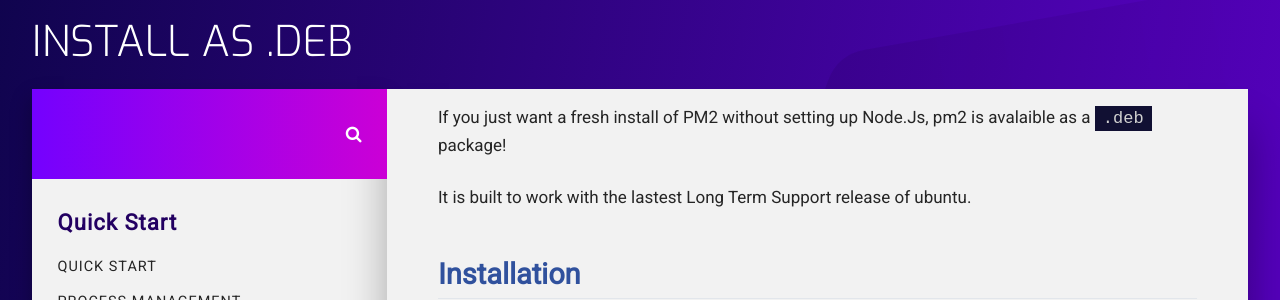
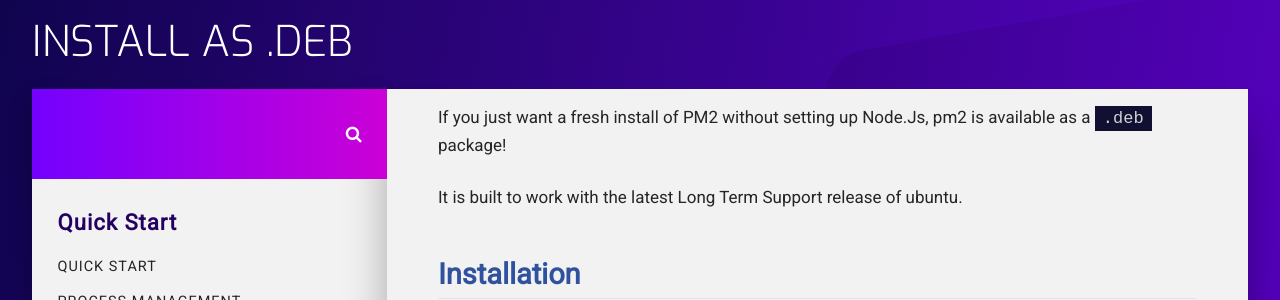
Before and after one commit to pm2-hive/pm2-hive.github.io, a Jekyll site: the page built from docs/features/install-as-deb.md, in a window 1280 px wide. Shown: the part 128-428 px from the top of the page. Built offline with Jekyll 4.4.1, drawn with Linux system fonts in a browser that asks for light colours; comment, search, counter and statistics services are not loaded.

Commit message:
fixed typos in install-as-deb.md

```diff
--- a/docs/features/install-as-deb.md
+++ b/docs/features/install-as-deb.md
@@ -5,9 +5,9 @@
 permalink: /docs/usage/install-as-deb/
 ---
 
-If you just want a fresh install of PM2 without setting up Node.Js, pm2 is avalaible as a `.deb` package!
+If you just want a fresh install of PM2 without setting up Node.Js, pm2 is available as a `.deb` package!
 
-It is built to work with the lastest Long Term Support release of ubuntu.
+It is built to work with the latest Long Term Support release of ubuntu.
 
 ## Installation
 
```
